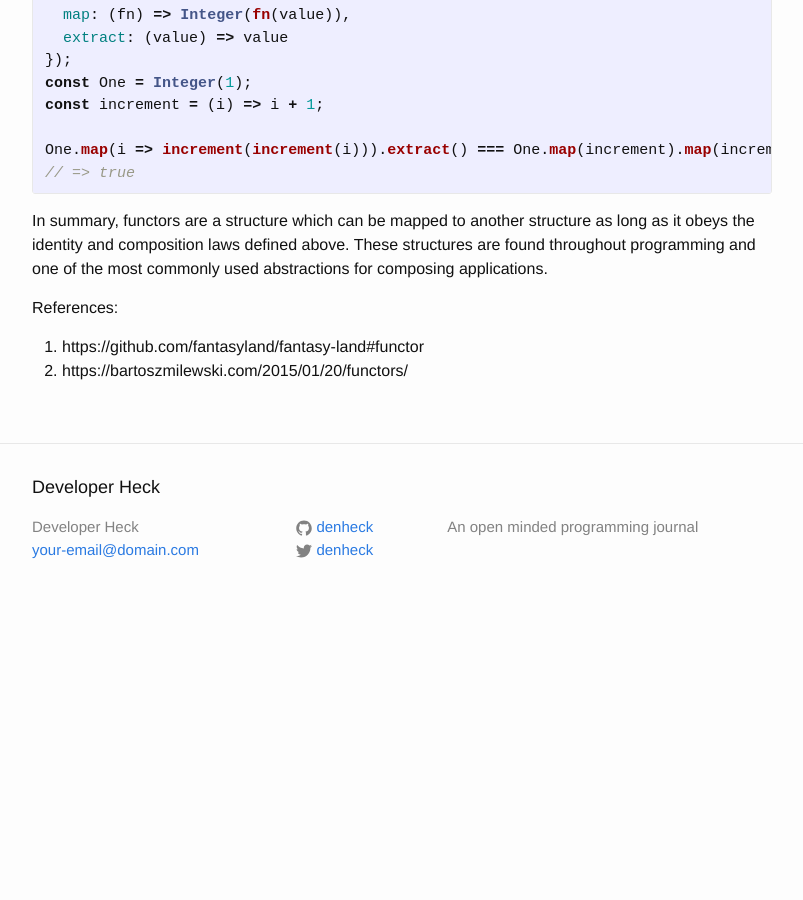
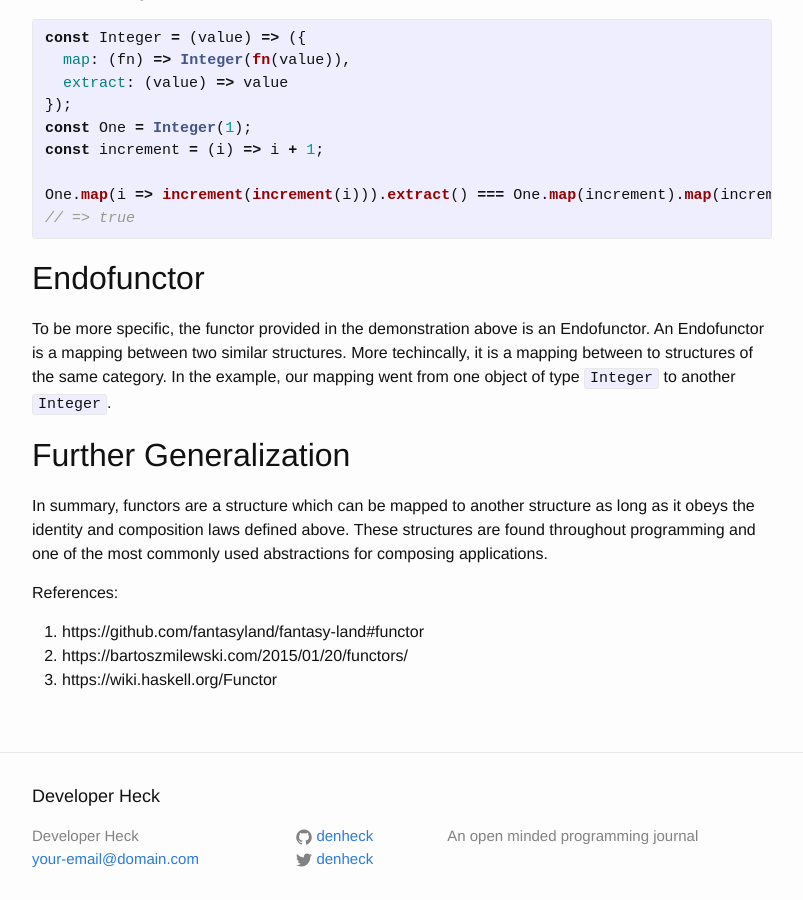
Before and after one commit to denheck/denheck.github.io, a Jekyll site: the page built from _posts/2017-05-06-functor.md, in a window 1280 px wide and 900 px high, scrolled down 1199 px. Shown: the whole window, without its empty margins (238-1041 px from the left). Built offline with Jekyll 4.4.1, drawn with Linux system fonts in a browser that asks for light colours; before the commit the page ends 1820 px from its top, so only the background shows below that; some of the changed text lies outside the part shown.

Commit message:
functor updates

```diff
--- a/_posts/2017-05-06-functor.md
+++ b/_posts/2017-05-06-functor.md
@@ -10,6 +10,8 @@ Functors are an abstract concept found in mathematics and programming which can
 Here is a contrived example of an Integer object along with a map function defined in JavaScript to almost meet the specification for functor:
 
 {% highlight javascript %}
+
+// TODO: this isn't a great example of a Functor because the structure implies it is a bucket for integers where a functor is a bucket for any type. Update to convert a Promise to a functor
 
 const Integer = (value) => ({
   map: (fn) => Integer(fn(value))
@@ -56,8 +58,21 @@ One.map(i => increment(increment(i))).extract() === One.map(increment).map(incre
 
 {% endhighlight %}
 
+## Endofunctor
+
+To be more specific, the functor provided in the demonstration above is an Endofunctor. An Endofunctor is a mapping between two similar structures. More techincally, it is a mapping between to structures of the same category. In the example, our mapping went from one object of type `Integer` to another `Integer`.
+
+## Further Generalization
+
+{% highlight javascript %}
+
+
+
+{% endhighlight %}
+
 In summary, functors are a structure which can be mapped to another structure as long as it obeys the identity and composition laws defined above. These structures are found throughout programming and one of the most commonly used abstractions for composing applications.
 
 References:
 1. https://github.com/fantasyland/fantasy-land#functor
 2. https://bartoszmilewski.com/2015/01/20/functors/
+3. https://wiki.haskell.org/Functor
```
